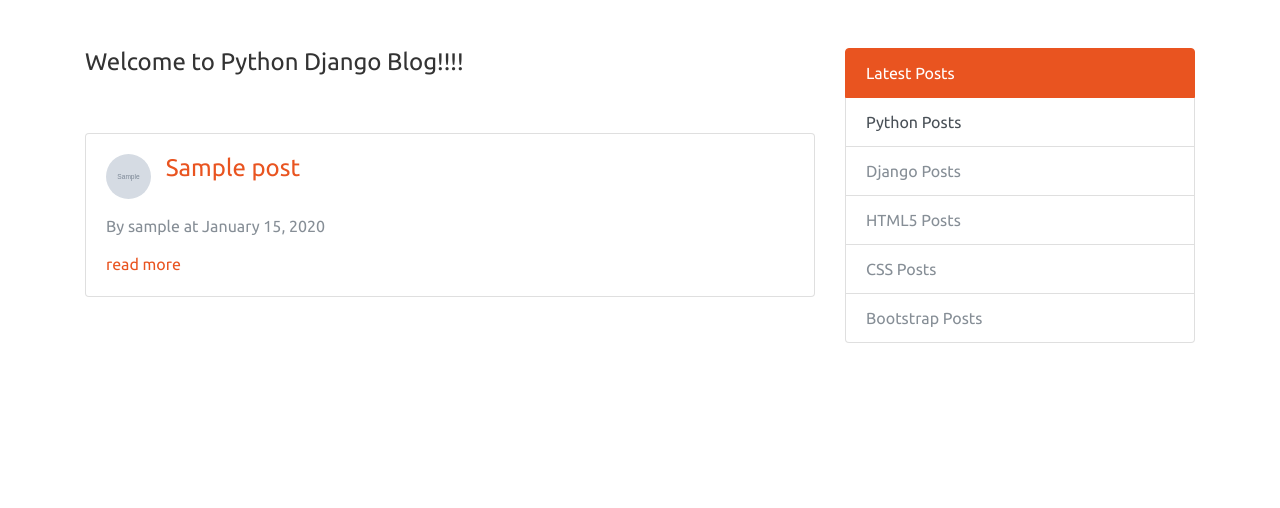
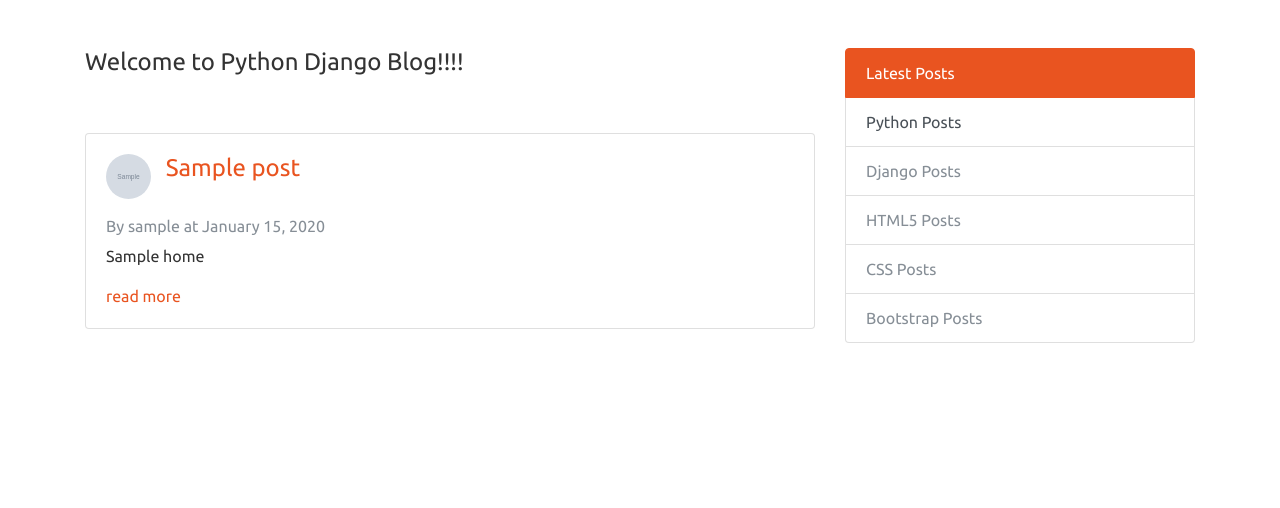
Before and after one commit to karnika122/fuzzy-umbrella, a Django app: template blog/templates/home.html in a window 1280 px wide. Shown: the part 56-564 px from the top of the page. Run offline with Django 3.2, Linux system fonts and the light colour scheme; tables that the repository leaves empty hold one stand-in row (values such as "Sample post"); the template is opened without the code that fills it: values that come from a table or form of the project are taken from there, most other values are stand-ins (such as "Sample title", 1, 10 or a date in 2020); grey boxes marked "Sample" are stand-in pictures; some libraries are stand-ins or nearby versions.

Commit message:
First Commit

```diff
--- a/blog/templates/home.html
+++ b/blog/templates/home.html
@@ -19,8 +19,8 @@
               <br>
               <h6 class="card-subtitle mb-2 text-muted">By {{p.author}} at {{p.date_posted |date:'F d, Y'}} <br/>
               </h6>
-              <div class = "post_body">
-                {{ post.body|safe|truncatewords:"50"|linebreaks }}
+              <div class = "blog-home">
+                {{ blog.home|safe|truncatewords:"50"|linebreaks }}
                 <a href="{{p.content}}">read more</a>
             </div>
               <!-- <p class="card-text" style='white-space:pre'>{{p.content}}</p> -->
--- a/pydjblog/settings.py
+++ b/pydjblog/settings.py
@@ -24,7 +24,7 @@ BASE_DIR = os.path.dirname(os.path.dirname(os.path.abspath(__file__)))
 SECRET_KEY = '(#3*n4!eifk-7!k_2zc7g%79gz-u%ml5z)gyjd)=hlyp95h667'
 
 # SECURITY WARNING: don't run with debug turned on in production!
-DEBUG = False
+DEBUG = True
 
 ALLOWED_HOSTS = ['demoit.herokuapp.com']
 
```
